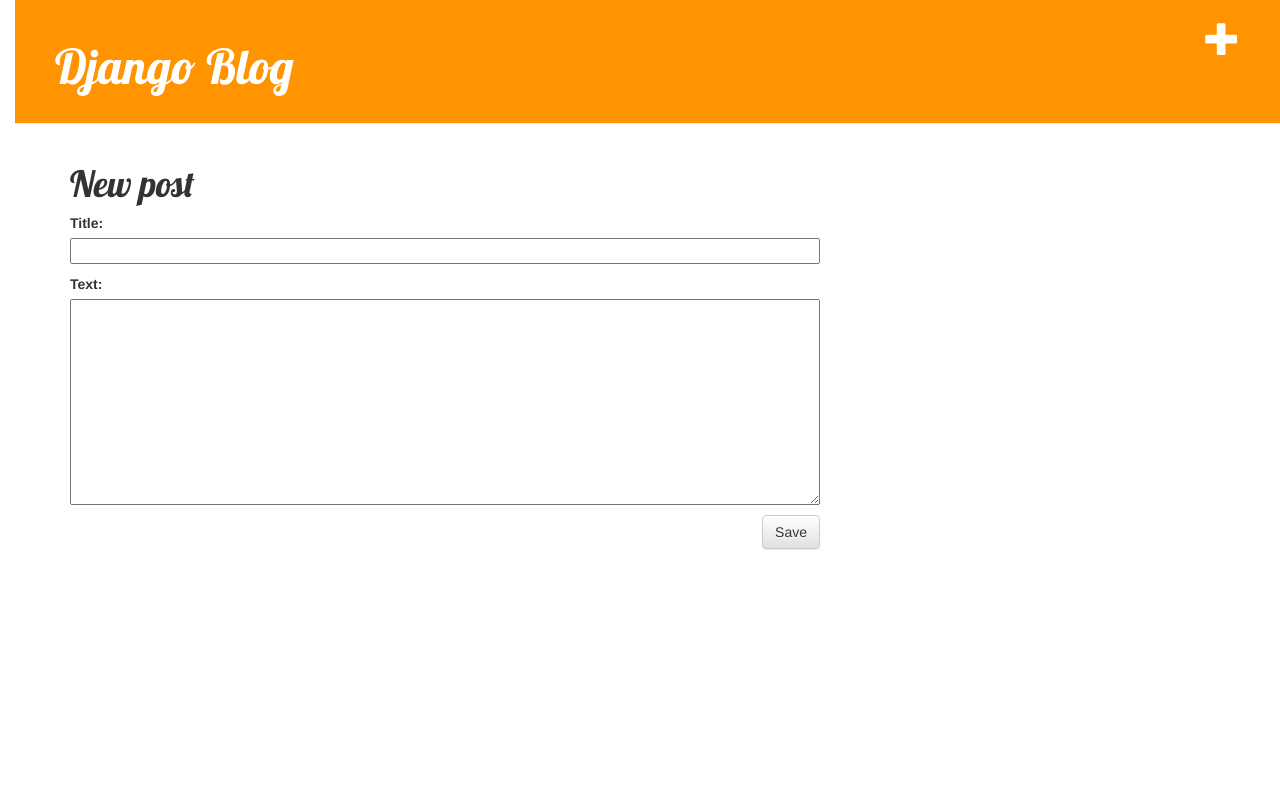
After one commit to MSFirsov/django_blog, a Django app: page /post/new/ in a window 1280 px wide. The commit adds this page. Run offline with Django 5.2, Linux system fonts and the light colour scheme; the visitor is signed in with stand-in values (Sample User, id 1); some libraries are stand-ins or nearby versions.

Commit message:
create/edit posts

```diff
--- /dev/null
+++ b/blog/forms.py
@@ -0,0 +1,9 @@
+from django import forms
+
+from .models import Post
+
+class PostForm(forms.ModelForm):
+
+    class Meta:
+        model = Post
+        fields = ('title', 'text',)
--- /dev/null
+++ b/blog/static/css/blog.css
@@ -0,0 +1,55 @@
+h1 a {
+    color: #FCA205;
+    font-family: 'Lobster';
+}
+
+body {
+    padding-left: 15px;
+}
+
+.page-header {
+    background-color: #ff9400;
+    margin-top: 0;
+    padding: 20px 20px 20px 40px;
+}
+
+.page-header h1, .page-header h1 a, .page-header h1 a:visited, .page-header h1 a:active {
+    color: #ffffff;
+    font-size: 36pt;
+    text-decoration: none;
+}
+
+.content {
+    margin-left: 40px;
+}
+
+h1, h2, h3, h4 {
+    font-family: 'Lobster', cursive;
+}
+
+.date {
+    color: #828282;
+}
+
+.save {
+    float: right;
+}
+
+.post-form textarea, .post-form input {
+    width: 100%;
+}
+
+.top-menu, .top-menu:hover, .top-menu:visited {
+    color: #ffffff;
+    float: right;
+    font-size: 26pt;
+    margin-right: 20px;
+}
+
+.post {
+    margin-bottom: 70px;
+}
+
+.post h1 a, .post h1 a:visited {
+    color: #000000;
+}
--- /dev/null
+++ b/blog/templates/blog/base.html
@@ -0,0 +1,28 @@
+{% load static %}
+<html>
+    <head>
+        <title>Django blog</title>
+        <link rel="stylesheet" href="//maxcdn.bootstrapcdn.com/bootstrap/3.2.0/css/bootstrap.min.css">
+        <link rel="stylesheet" href="//maxcdn.bootstrapcdn.com/bootstrap/3.2.0/css/bootstrap-theme.min.css">
+        <link href='//fonts.googleapis.com/css?family=Lobster&subset=latin,latin-ext' rel='stylesheet' type='text/css'>
+        <link rel="stylesheet" href="{% static 'css/blog.css' %}">
+    </head>
+    <body>
+        <body>
+            <div class="page-header">
+                {% if user.is_authenticated %}
+                    <a href="{% url 'post_new' %}" class="top-menu"><span class="glyphicon glyphicon-plus"></span></a>
+                {% endif %}
+                <h1><a href="/">Django Blog</a></h1>
+            </div>
+            <div class="content container">
+                <div class="row">
+                    <div class="col-md-8">
+                    {% block content %}
+                    {% endblock %}
+                    </div>
+                </div>
+            </div>
+        </body>
+    </body>
+</html>
--- /dev/null
+++ b/blog/templates/blog/post_edit.html
@@ -0,0 +1,9 @@
+{% extends 'blog/base.html' %}
+
+{% block content %}
+    <h1>New post</h1>
+    <form method="POST" class="post-form">{% csrf_token %}
+        {{ form.as_p }}
+        <button type="submit" class="save btn btn-default">Save</button>
+    </form>
+{% endblock %}
--- a/blog/urls.py
+++ b/blog/urls.py
@@ -4,5 +4,8 @@ from . import views
 
 urlpatterns = [
     path('', views.post_list, name='post_list'),
+    path('post/<int:pk>/', views.post_detail, name='post_detail'),
+    path('post/new/', views.post_new, name='post_new'),
+    path('post/<int:pk>/edit/', views.post_edit, name='post_edit'),
 
 ]
--- a/blog/views.py
+++ b/blog/views.py
@@ -1,10 +1,50 @@
-from django.shortcuts import render
+from django.contrib.auth.decorators import login_required
+from django.shortcuts import render, redirect, get_object_or_404
+from django.utils import timezone
+from .forms import PostForm
 from .models import Post
 
 
 def post_list(request):
-    p_list = Post.objects.all()
+    posts = Post.objects.filter(published_date__lte=timezone.now()).order_by('-published_date')
     data = {
-        'p_list': p_list
+        'posts': posts,
     }
     return render(request, 'blog/post_list.html', context=data)
+
+
+def post_detail(request, pk):
+    post = get_object_or_404(Post, pk=pk)
+    data = {
+        'post': post,
+    }
+    return render(request, 'blog/post_detail.html', context=data)
+
+@login_required
+def post_new(request):
+    if request.method == "POST":
+        form = PostForm(request.POST)
+        if form.is_valid():
+            post = form.save(commit=False)
+            post.author = request.user
+            post.published_date = timezone.now()
+            post.save()
+            return redirect('post_detail', pk=post.pk)
+    else:
+        form = PostForm()
+    return render(request, 'blog/post_edit.html', {'form': form})
+
+@login_required
+def post_edit(request, pk):
+    post = get_object_or_404(Post, pk=pk)
+    if request.method == "POST":
+        form = PostForm(request.POST, instance=post)
+        if form.is_valid():
+            post = form.save(commit=False)
+            post.author = request.user
+            post.published_date = timezone.now()
+            post.save()
+            return redirect('post_detail', pk=post.pk)
+    else:
+        form = PostForm(instance=post)
+    return render(request, 'blog/post_edit.html', {'form': form})
```
Also changed, not shown: blog/templates/blog/post_detail.html (added, +16 -0 lines), blog/templates/blog/post_list.html (+13 -12 lines).
